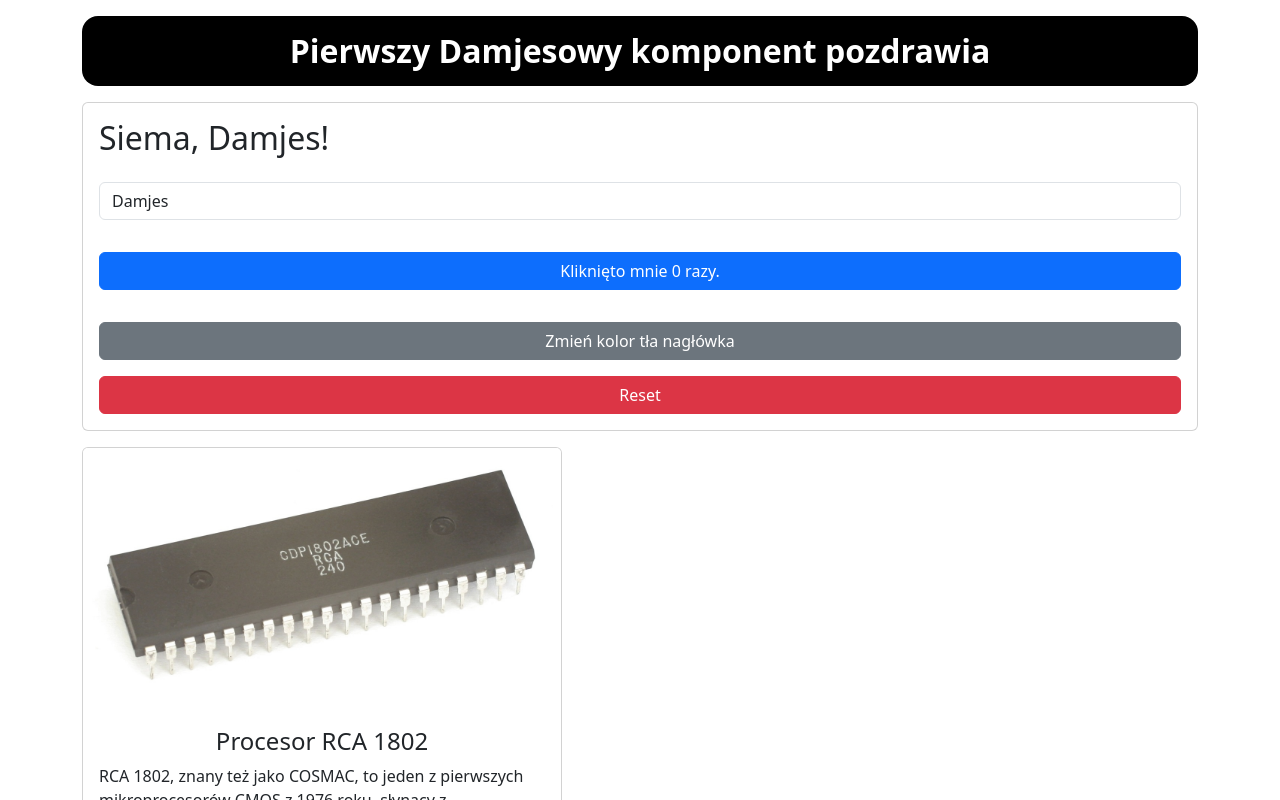
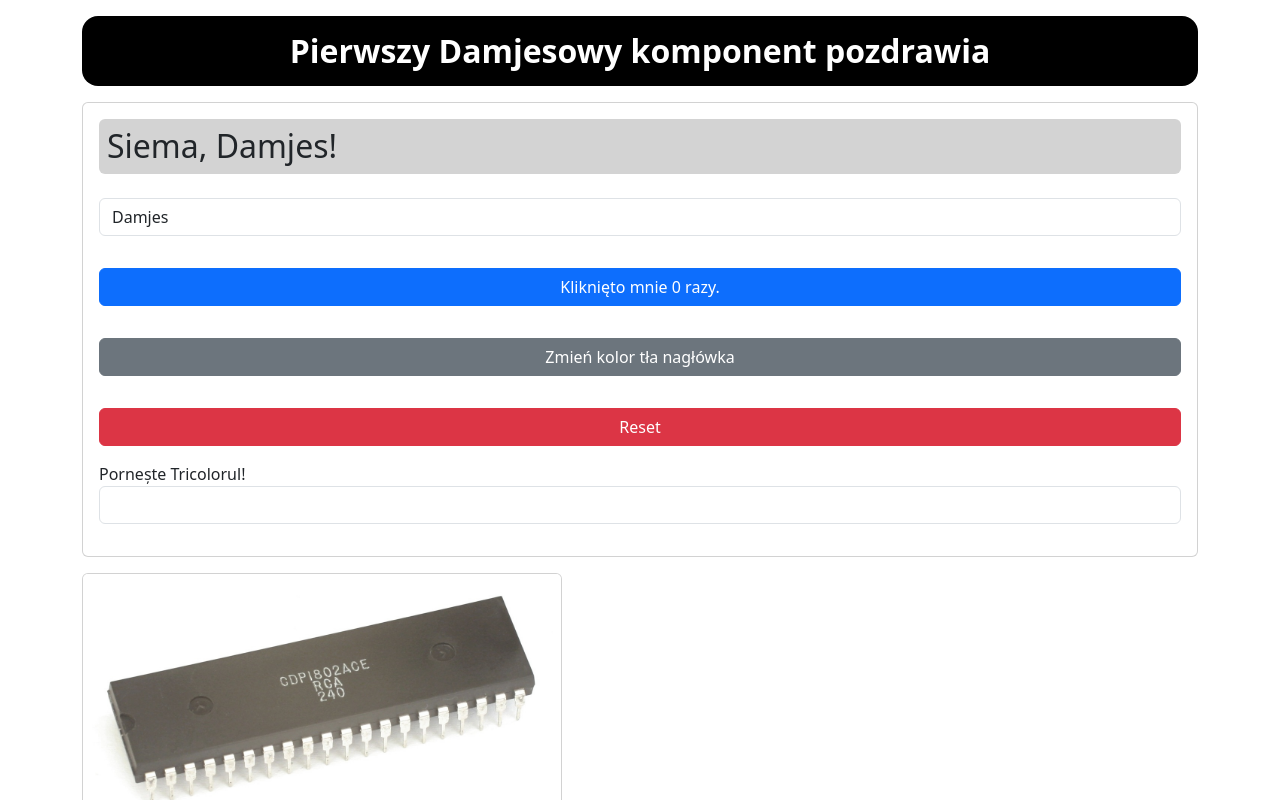
Before and after one commit to damjes/angular-pierwszy, an Angular app: page / in a window 1280 px wide. Shown: the top 800 px of the page. Built offline with nearby package versions, Linux system fonts and the light colour scheme.

Commit message:
Domowe zrobione

```diff
--- a/src/app/formularzowy/formularzowy.html
+++ b/src/app/formularzowy/formularzowy.html
@@ -1,15 +1,23 @@
-<div class="card my-3 p-3">
+<div class="card my-3 p-3" [ngStyle]="{ 'background-color': kolorTla }">
 	<h2
-		[ngStyle]="{ 'background-color': kolorTla }"
-		[ngClass]="{ 'text-danger': wielokrotnieKlikniete }">
+		[ngStyle]="{ 'background-color': kolorTlaNaglowka }"
+		[ngClass]="{ 'text-danger': wielokrotnieKlikniete }"
+		class="p-2 rounded">
 		Siema, {{ imie }}!
 	</h2>
 	<input type="text" name="input-imie" id="input-imie" class="form-control my-3" [(ngModel)]="imie" />
 	<button type="button" (click)="zwieksz()" class="btn btn-primary my-3">
 		Kliknięto mnie {{ ileRazy }} razy.
 	</button>
-	<button type="button" (click)="zmienKolor()" class="btn btn-secondary my-3">
+	<button type="button" (click)="zmienKolorNaglowka()" class="btn btn-secondary my-3">
 		Zmień kolor tła nagłówka
 	</button>
-	<button type="button" (click)="resetuj()" class="btn btn-danger">Reset</button>
+	<button type="button" (click)="resetuj()" class="btn btn-danger my-3">Reset</button>
+	<label for="kolorek">Pornește Tricolorul!</label>
+	<select name="kolorek" id="kolorek" class="form-control mb-3" [(ngModel)]="kolorTla">
+		<option value="white"></option>
+		<option value="powderblue">Niebieski</option>
+		<option value="lemonchiffon">Złoty</option>
+		<option value="salmon">Czerwony</option>
+	</select>
 </div>
--- a/src/app/formularzowy/formularzowy.ts
+++ b/src/app/formularzowy/formularzowy.ts
@@ -12,6 +12,7 @@
   imie: string = 'Damjes';
   ileRazy: number = 0;
   kolorTla: string = 'white';
+  kolorTlaNaglowka: string = 'lightgray';
   wielokrotnieKlikniete: boolean = false;
 
   zwieksz() {
@@ -21,8 +22,8 @@
     }
   }
 
-  zmienKolor() {
-    this.kolorTla = this.kolorTla === 'white' ? 'lightblue' : 'white';
+  zmienKolorNaglowka() {
+    this.kolorTlaNaglowka = this.kolorTlaNaglowka === 'lightgray' ? 'palegreen' : 'lightgray';
   }
 
   resetuj() {
```
